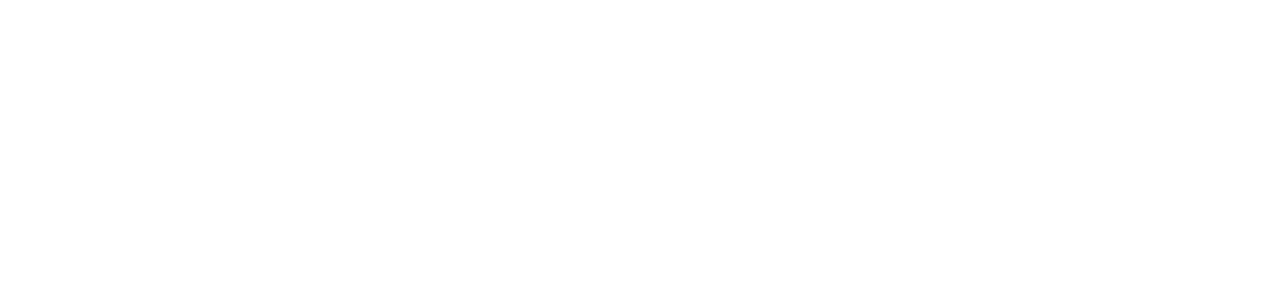
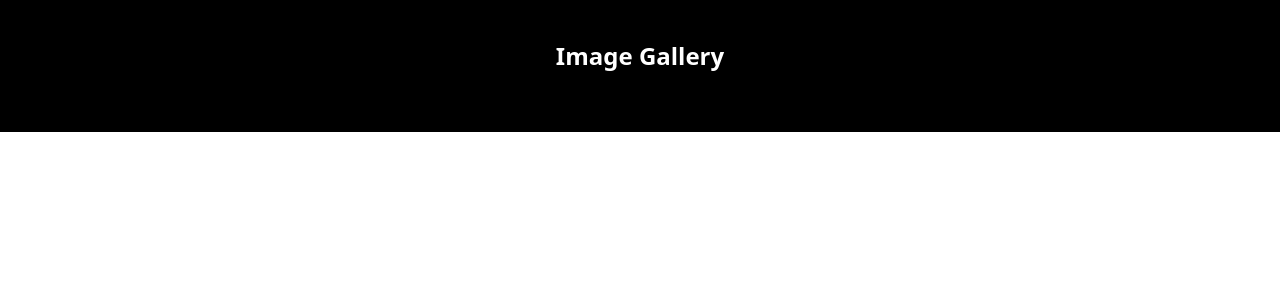
Before and after one commit to viktoriia-yash/image-gallery-react, a React (Create React App) app: page / in a window 1280 px wide. Shown: the top 300 px of the page. Built offline with nearby package versions, Linux system fonts and the light colour scheme.

Commit message:
base code for header + styling

```diff
--- a/src/App.js
+++ b/src/App.js
@@ -1,5 +1,11 @@
+import Header from "./components/Header";
+
 function App() {
-  return <div className="App"></div>;
+  return (
+    <>
+      <Header />
+    </>
+  );
 }
 
 export default App;
--- a/src/components/Header.js
+++ b/src/components/Header.js
@@ -1,9 +1,15 @@
-import React from 'react'
+import React from "react";
 
 const Header = () => {
   return (
-    <div>Header</div>
-  )
-}
+    <div className="bg-black flex items-center py-10">
+      <div className="max-w-md mx-auto w-full">
+        <h1 className="text-white text-center text-2xl font-bold mb-5">
+          Image Gallery
+        </h1>
+      </div>
+    </div>
+  );
+};
 
-export default Header
+export default Header;
```
